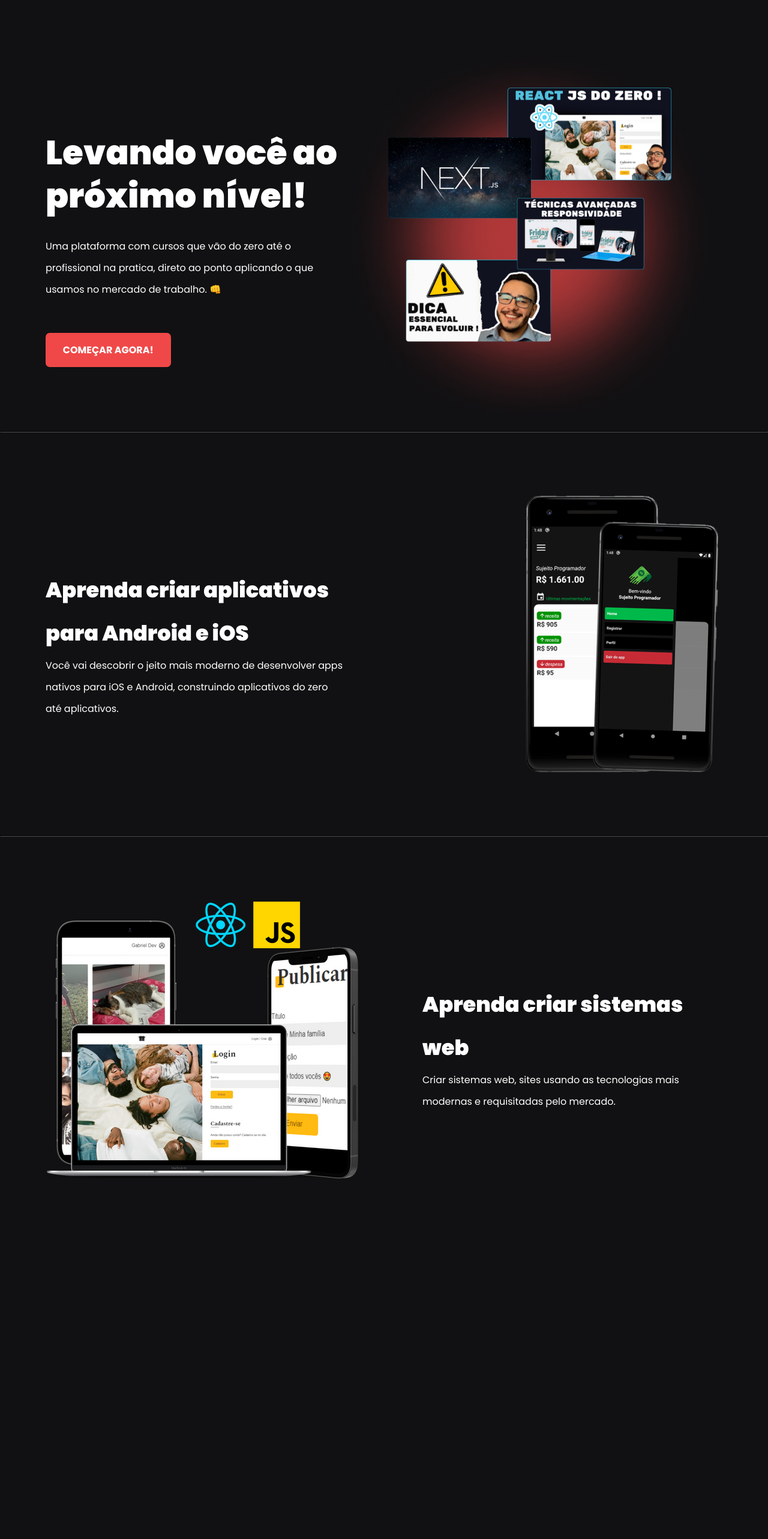
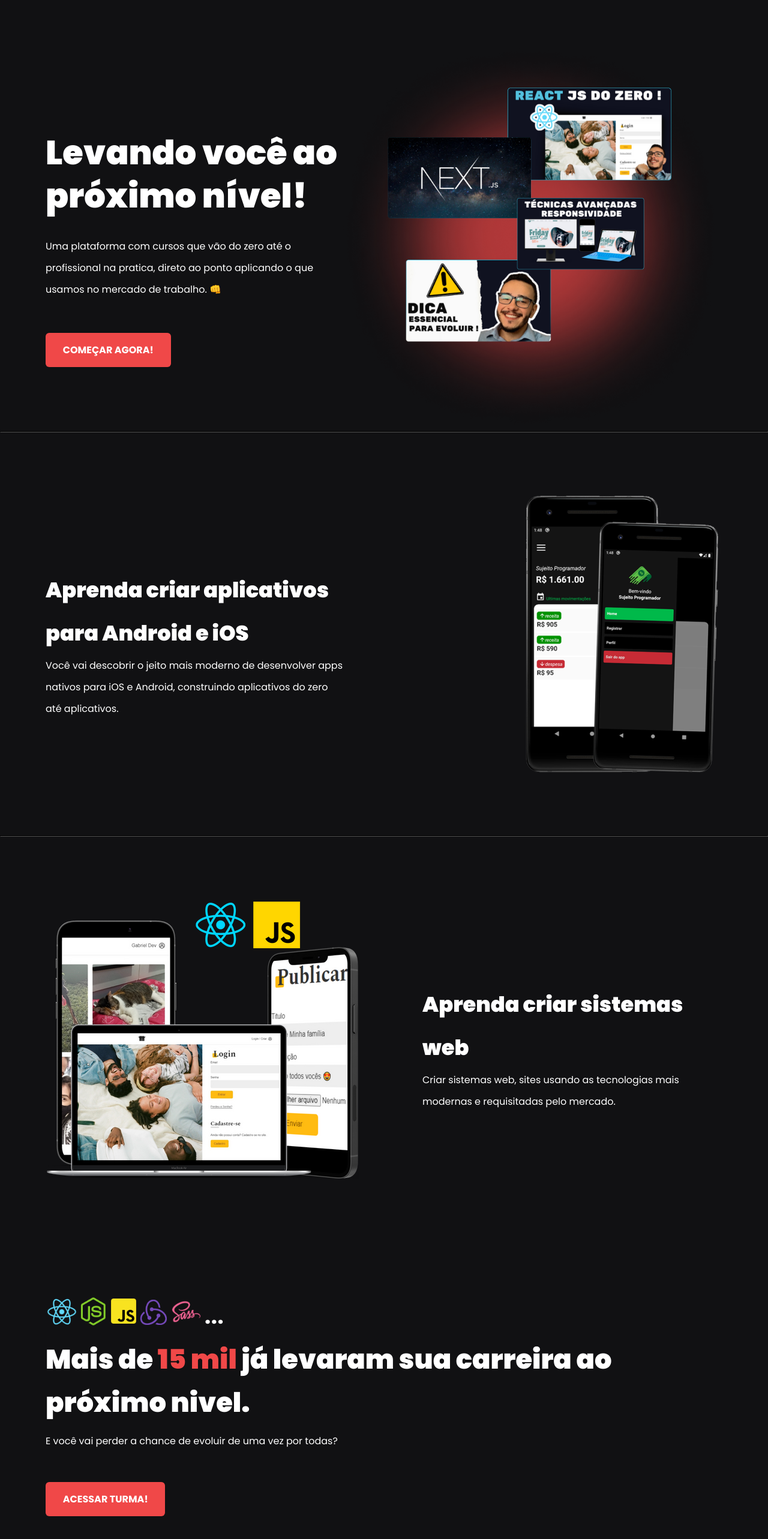
Before and after one commit to GabriellDev0/projeto-blog, a Next.js app: page / in a window 1280 px wide. Shown: the part 138-2704 px from the top of the page at 60% size. Before the commit the page ends 2203 px from the top, so only its background shows below. Built offline with nearby package versions, Linux system fonts and the light colour scheme.

Commit message:
Concluída a página Home

```diff
--- a/src/components/Header/Header.tsx
+++ b/src/components/Header/Header.tsx
@@ -29,7 +29,7 @@ const header = () => {
           </ActiveLink>
         </nav>
         <a
-          className={styles.readyButton}
+          className={`${styles.readyButton} button`}
           type="button"
           href="www.instagram.com/gabriel.dev_"
         >
--- a/src/components/Header/header.styles.module.scss
+++ b/src/components/Header/header.styles.module.scss
@@ -38,18 +38,7 @@
 
 .readyButton{
   margin-left: auto;
-  border-radius: 6px;
-  background: var(--rose-900);
-  border: 0;
   padding: 0.5rem 1.5rem;
-  font-weight: bold;
-  color: var(--white);
-  transition: all 0.2s;
-
-  &:hover{
-    filter: brightness(1.3);
-    transform: scale(1.01);
-  }
 }
 
 @media(max-width: 942px){
--- a/src/pages/index.tsx
+++ b/src/pages/index.tsx
@@ -1,6 +1,8 @@
 import React from 'react';
 import Head from 'next/head';
 import styles from '../styles/home.module.scss';
+import Image from 'next/image'
+import techsImage from '../../public/images/techs.svg'
 export default function Home() {
   return (
     <>
@@ -16,13 +18,13 @@ export default function Home() {
         <section className={`${styles.sectionCTA} container`}>
           <div className={styles.ctaText}>
             <h1>Levando você ao próximo nível!</h1>
-            <span>
+            <p>
               Uma plataforma com cursos que vão do zero até o profissional na
               pratica, direto ao ponto aplicando o que usamos no mercado de
               trabalho. 👊
-            </span>
+            </p>
             <a>
-              <button>COMEÇAR AGORA!</button>
+              <button className='button'>COMEÇAR AGORA!</button>
             </a>
           </div>
           <img
@@ -34,11 +36,11 @@ export default function Home() {
         <section className={`${styles.sectionContent} container`}>
           <div className={styles.sectionText}>
             <h2>Aprenda criar aplicativos para Android e iOS</h2>
-            <span>
+            <p>
               Você vai descobrir o jeito mais moderno de desenvolver apps
               nativos para iOS e Android, construindo aplicativos do zero até
               aplicativos.
-            </span>
+            </p>
           </div>
           <img
             src="/images/financasApp.png"
@@ -53,11 +55,20 @@ export default function Home() {
           />
           <div className={styles.sectionText}>
             <h2>Aprenda criar sistemas web</h2>
-            <span>
+            <p>
             Criar sistemas web, sites usando as tecnologias mais modernas e requisitadas pelo mercado.
-            </span>
+            </p>
           </div>
         </section>
+
+        <footer className={`${styles.nextLevelContent} container`}>
+            <Image src={techsImage} alt="Tecnologias"/>
+            <h2>Mais de <span>15 mil</span> já levaram sua carreira ao próximo nivel.</h2>
+            <p>E você vai perder a chance de evoluir de uma vez por todas?</p>
+            <a>
+              <button className='button'>ACESSAR TURMA!</button>
+            </a>
+        </footer>
       </main>
     </>
   );
--- a/src/styles/global.scss
+++ b/src/styles/global.scss
@@ -48,3 +48,18 @@ a{
   max-width: 1128px;
   margin: 0 auto;
 }
+
+.button{
+  border-radius: 6px;
+  background: var(--rose-900);
+  color: var(--white);
+  border: 0;
+  font-weight: bold;
+  transition: all 0.2s;
+  padding: 1rem 1.8rem;
+
+  &:hover{
+    filter: brightness(1.3);
+    transform: scale(1.01);
+  }
+}
--- a/src/styles/home.module.scss
+++ b/src/styles/home.module.scss
@@ -22,19 +22,13 @@
     margin-top: 2.5rem;
     color: var(--white);
   }
-  span{
+  p{
     font-size: 1rem;
     line-height: 2.25rem;
     color: var(--white);
   }
   button{
-    background-color: var(--rose-900);
-    border: 0;
-    padding: 1rem 1.8rem;
     margin-top: 1.5rem;
-    border-radius: 7px;
-    color: var(--white);
-    font-weight: bold;
   }
 }
 
@@ -65,9 +59,39 @@
     margin-top: 2.2rem;
     color: var(--white);
   }
-  span{
+  p{
     font-size: 1rem;
     line-height: 2.25rem;
     color: var(--white);
   }
 }
+
+.nextLevelContent{
+  margin: 6rem auto;
+  display:flex;
+  flex-direction: column;
+  align-items: flex-start;
+  justify-content: space-between;
+  gap: 10px;
+  h2{
+    font-size: 2.8rem;
+    line-height: 4.5rem;
+    font-weight: 900;
+    color: var(--white);
+    span{
+      font-size: inherit;
+      line-height: inherit;
+      font-weight: inherit;
+      color: var(--rose-900);
+    }
+  }
+  p{
+    font-size: 1rem;
+    line-height: 2.25rem;
+    color: var(--white);
+  }
+
+  button{
+    margin-top: 2.5rem;
+  }
+}
```
